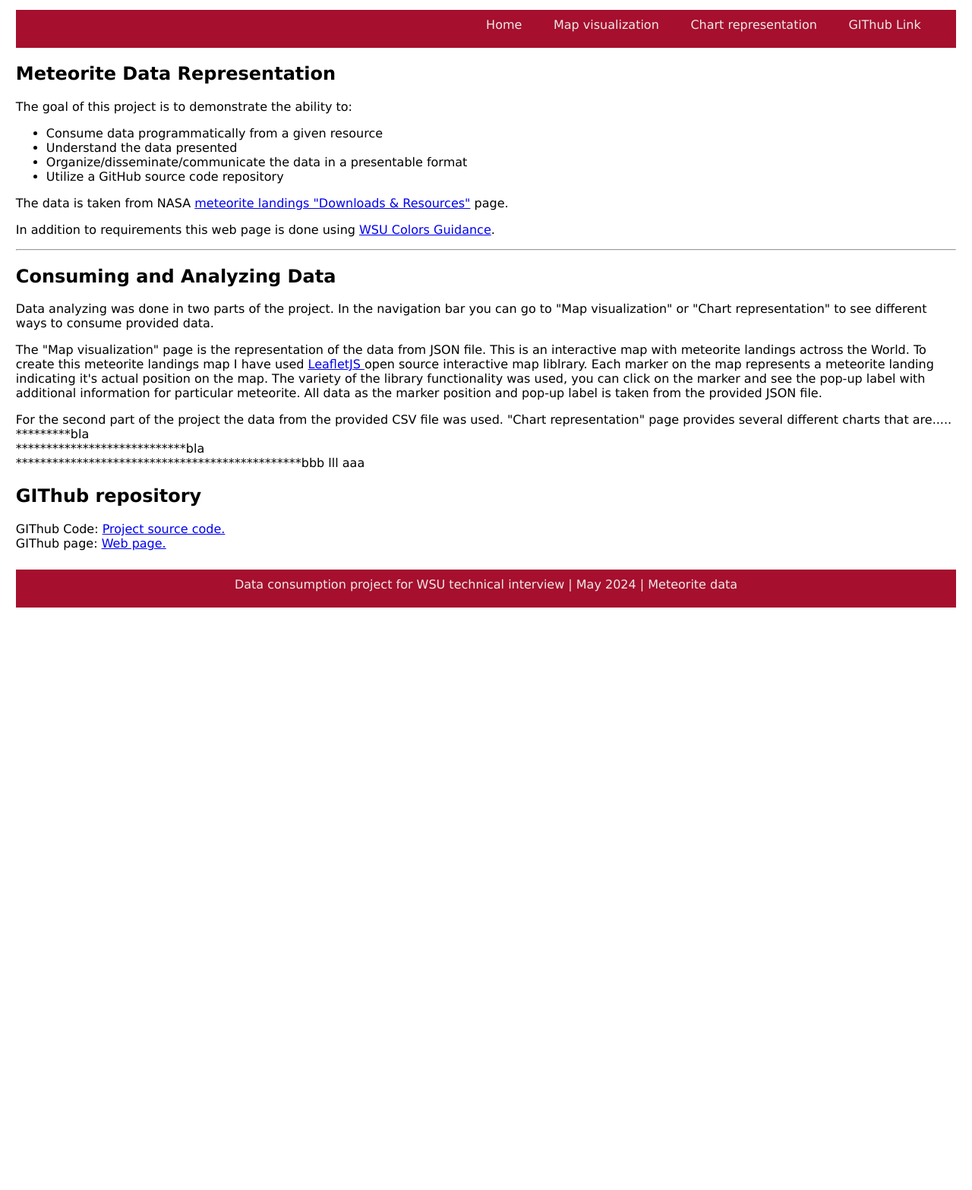
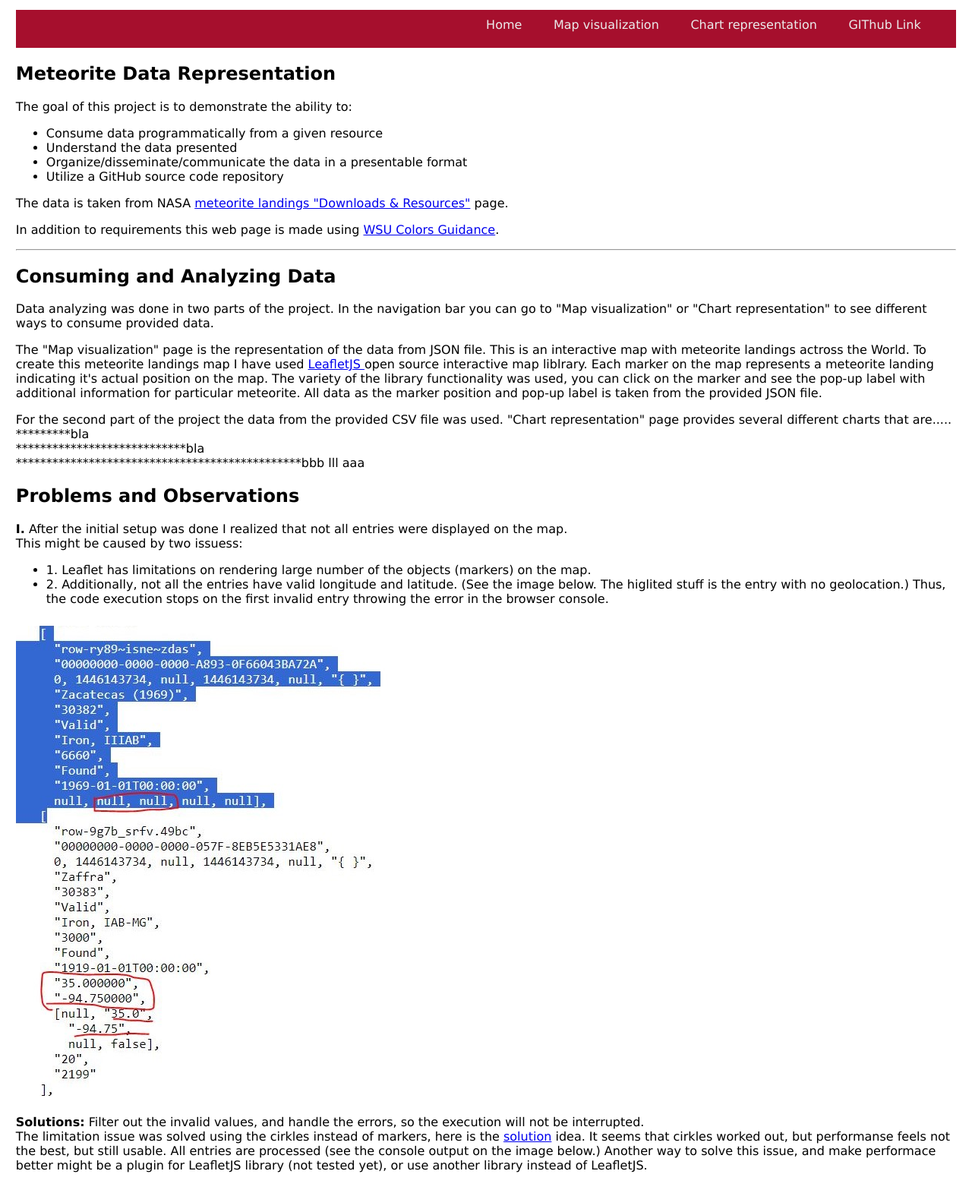
Before and after one commit to uhnv/metorite_landings, a plain HTML site: page index.html in a window 1280 px wide. Shown: the top 1567 px of the page at 76% size. Before the commit the page ends 820 px from the top, so only its background shows below. Drawn offline with Linux system fonts and the light colour scheme.

Commit message:
Issue: not all entries were on map, SOLVED.

```diff
--- a/index.html
+++ b/index.html
@@ -29,10 +29,11 @@
         <li>Organize/disseminate/communicate the data in a presentable format</li>
         <li>Utilize a GitHub source code repository</li>
     </ul>
-    The data is taken from NASA <a href=https://catalog.data.gov/dataset/meteorite-landings
-        target="_blank">meteorite landings "Downloads & Resources"</a> page.
+    The data is taken from NASA <a href="https://catalog.data.gov/dataset/meteorite-landings" target="_blank">meteorite
+        landings "Downloads & Resources"</a> page.
     </p>
-    <p>In addition to requirements this web page is done using <a href=https://brand.wsu.edu/colors target="_blank">WSU
+    <p>In addition to requirements this web page is made using <a href="https://brand.wsu.edu/colors"
+            target="_blank">WSU
             Colors Guidance</a>.
     </p>
     <hr>
@@ -48,7 +49,7 @@
         <p>
             The "Map visualization" page is the representation of the data from JSON file.
             This is an interactive map with meteorite landings actross the World.
-            To create this meteorite landings map I have used <a href=https://leafletjs.com/ target="_blank">LeafletJS
+            To create this meteorite landings map I have used <a href="https://leafletjs.com" target="_blank">LeafletJS
             </a> open source interactive map liblrary.
             Each marker on the map represents a meteorite landing indicating it's actual position on the map.
             The variety of the library functionality was used, you can click on the marker and see the pop-up label with
@@ -65,6 +66,33 @@
             <br> ***********************************************bbb lll aaa
         </p>
 
+
+        <div>
+            <h2>Problems and Observations</h2>
+            <p><b>I.</b> After the initial setup was done I realized that not all entries were displayed on the map.<br>
+            This might be caused by two issuess:
+            <ul>
+                <li>1. Leaflet has limitations on rendering large number of the objects (markers) on the map.</li>
+                <li>2. Additionally, not all the entries have valid longitude and latitude.
+                    (See the image below. The higlited stuff is the entry with no geolocation.)
+                    Thus, the code execution stops on the first invalid entry throwing the error in the browser
+                    console.</li>
+            </ul>
+            </p>
+            <div class="image">
+                <img src="nullGeo.JPG">
+            </div>
+            <p><b>Solutions:</b> Filter out the invalid values, and handle the errors, so the execution will not be interrupted.<br>
+            The limitation issue was solved using the cirkles instead of markers, here is the <a href="https://stackoverflow.com/questions/43015854/large-dataset-of-markers-or-dots-in-leaflet" target ="_blank">solution</a> idea.
+            It seems that cirkles worked out, but performanse feels not the best, but still usable. All entries are processed (see the console output on the image below.)
+            Another way to solve this issue, and make performace better might be a plugin for LeafletJS library (not tested yet), or use another library instead of LeafletJS.
+            <div class="image">
+                <img src="noErrorConsole.JPG">
+            </div>
+        </p>
+            </p>
+        </div>
+        <hr>
         <p>
         <h2>GIThub repository</h2>
         GIThub Code: <a href="https://github.com/uhnv/metorite_landings" target="_blank">Project source code.</a>
--- a/styles.css
+++ b/styles.css
@@ -46,6 +46,13 @@ body {
     background-color: white;
 }
 
+.image {
+    float: left;
+    margin-top: 10px;
+    margin-right: 100%;
+    margin-bottom: 20px;
+}
+
 footer {
     background-color: #A60F2D;
     text-align: center;
```
Also changed, not shown: jsonToMap.js (+20 -9 lines), noErrorConsole.JPG (added), nullGeo.JPG (added).
